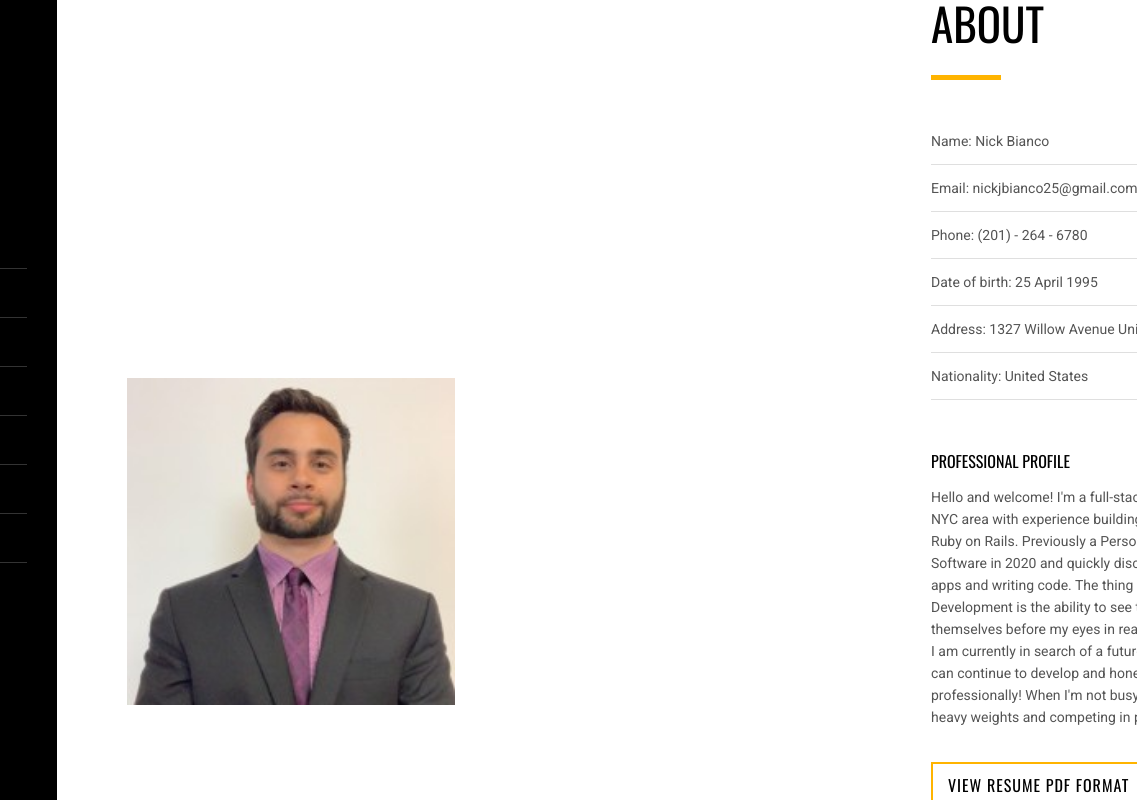
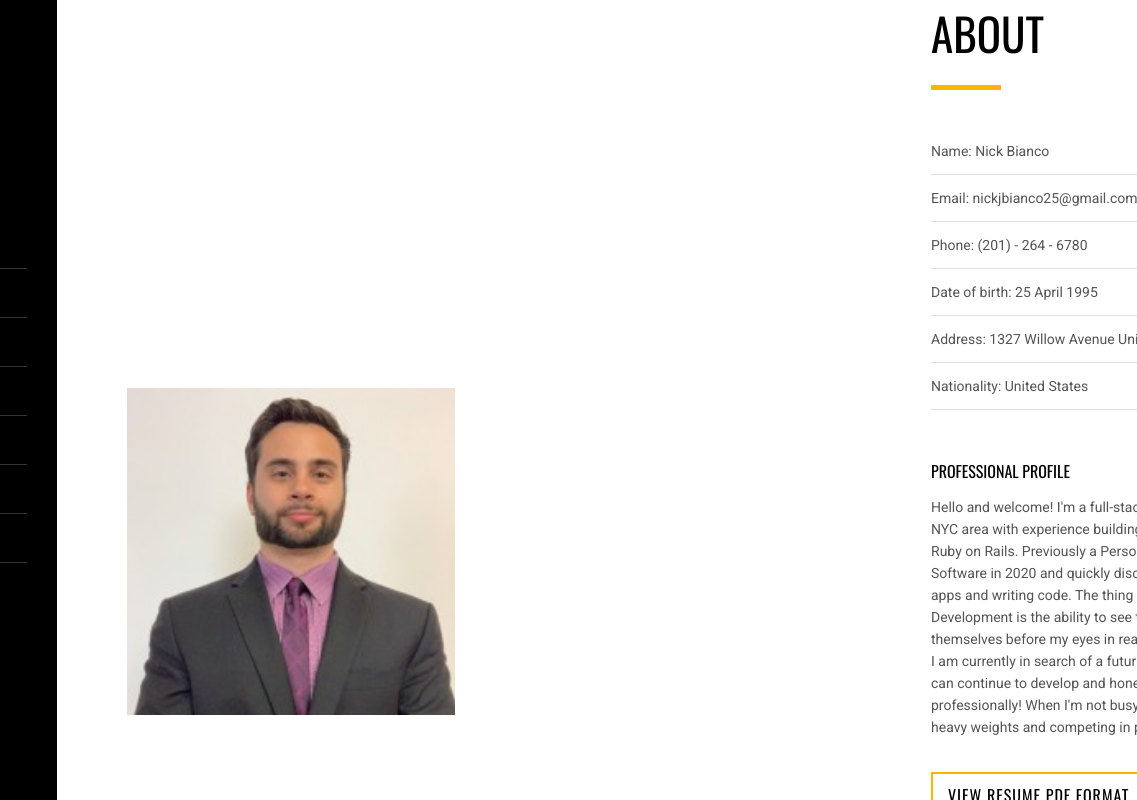
Before and after one commit to nickjbianco/nickjbianco.github.io, a plain HTML site: page index.html in a window 1280 px wide. Shown: the full height of the page, 143-1280 px from the left. Drawn offline with nearby package versions, Linux system fonts and the light colour scheme.

Commit message:
Fix spacing issue with padding

```diff
--- a/css/style.css
+++ b/css/style.css
@@ -534,7 +534,7 @@ h5 {
 }
 .inner {
   background-color: white;
-  padding: 0px 70px;
+  padding: 10px 70px;
 }
 .inner p {
   position: relative;
```
